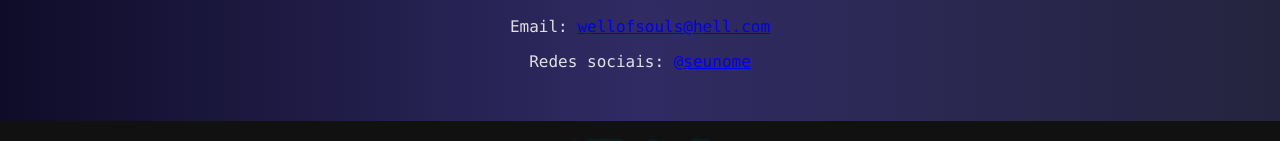
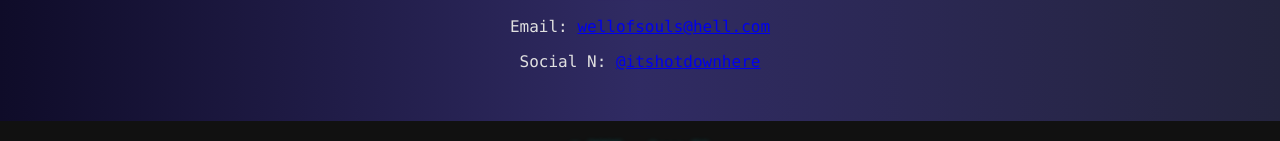
Before and after one commit to ryukios/mypage, a plain HTML site: page index.html in a window 1280 px wide. Shown: the part 677-818 px from the top of the page. Drawn offline with Linux system fonts and the light colour scheme.

Commit message:
Update index.html

```diff
--- a/index.html
+++ b/index.html
@@ -49,7 +49,7 @@
     <section id="contato">
       <h2>Contact</h2>
       <p>Email: <a href="mailto:wellofsouls@hell.com">wellofsouls@hell.com</a></p>
-      <p>Redes sociais: <a href="https://instagram.com/seunome" target="_blank" rel="noopener">@seunome</a></p>
+      <p>Social N: <a href="https://instagram.com/seunome" target="_blank" rel="noopener">@itshotdownhere</a></p>
     </section>
   </main>
 
```
